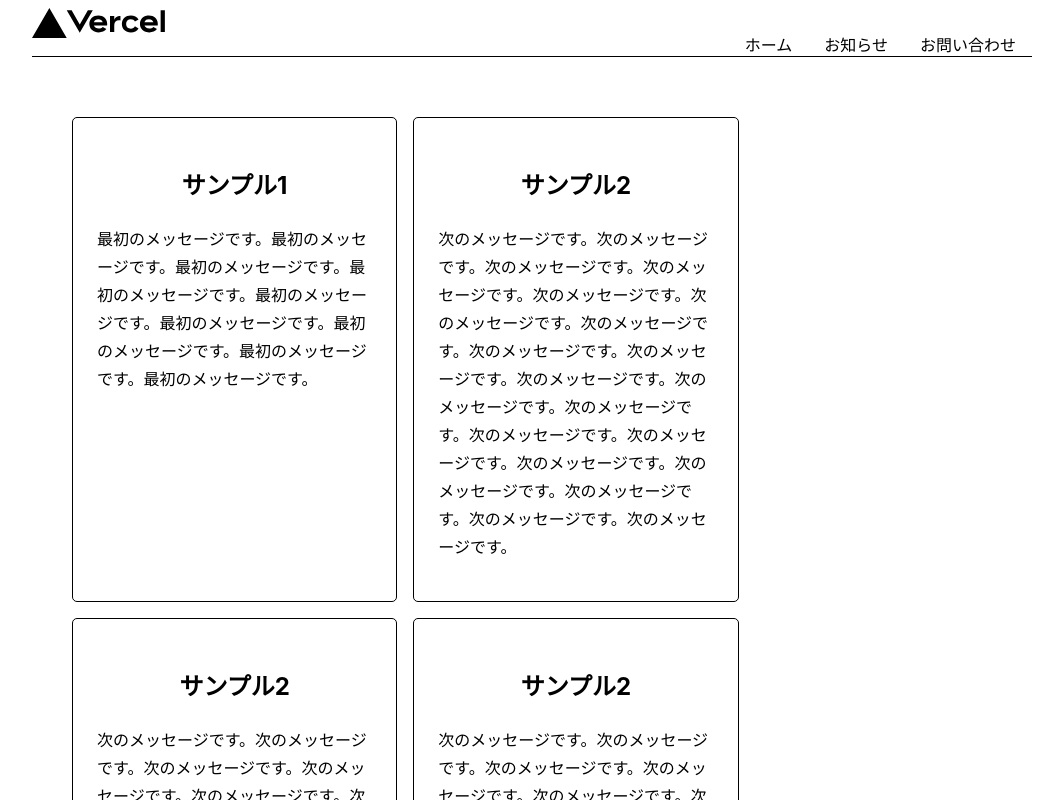
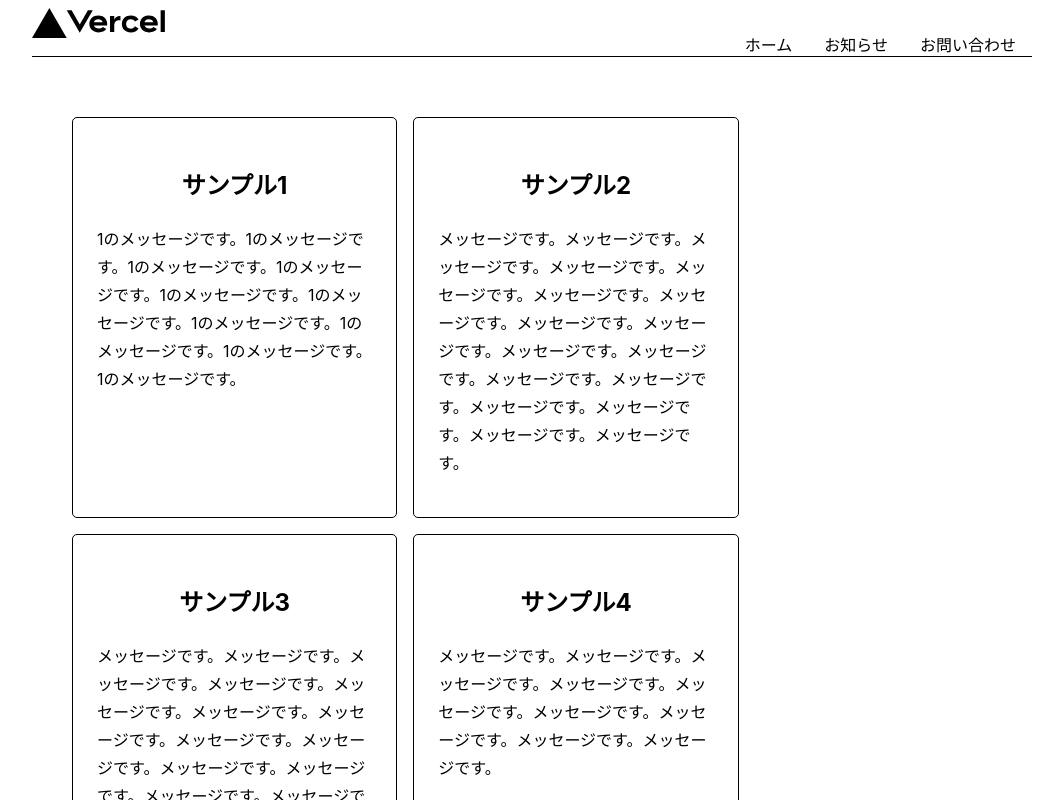
Before and after one commit to kaoiri/next-sample, a Next.js app: page / in a window 1280 px wide. Shown: the top 800 px of the page, without its empty margins (108-1154 px from the left). Built offline with nearby package versions, Linux system fonts and the light colour scheme.

Commit message:
Separate data from template and format code

```diff
--- a/components/card/Card.js
+++ b/components/card/Card.js
@@ -13,12 +13,12 @@ const Component = styled.div`
   padding: 1.5rem;
   border: 1px solid #000000;
   border-radius: 5px;
-`;
+`
 
 const Name = styled.h3`
   font-size: 1.5rem;
   text-align: center;
-`;
+`
 
 const Message = styled.p`
   margin-top: 1rem;
--- a/components/common/Sitelogo.js
+++ b/components/common/Sitelogo.js
@@ -9,10 +9,10 @@ export default function Sitelogo(props) {
 }
 
 const Component = styled.a`
-  margin: .5rem 0;
+  margin: 0.5rem 0;
 
   > img {
     width: auto;
     height: 30px;
   }
-`;
+`
--- a/components/list/Column.js
+++ b/components/list/Column.js
@@ -10,7 +10,7 @@ export default function Column({ items, children }) {
 
 const Component = styled.li`
   display: flex;
-  padding: .5rem;
+  padding: 0.5rem;
 
   &.items-3 {
     width: 33.33%;
@@ -29,4 +29,4 @@ const Component = styled.li`
       width: 100%;
     }
   }
-`;
+`
--- a/components/list/Columns.js
+++ b/components/list/Columns.js
@@ -1,16 +1,12 @@
 import styled from 'styled-components'
 
 export default function Columns({ children }) {
-  return (
-    <Component>
-      {children}
-    </Component>
-  )
+  return <Component>{children}</Component>
 }
 
 const Component = styled.ul`
   display: flex;
   flex-wrap: wrap;
-  margin: -.5rem;
+  margin: -0.5rem;
   list-style: none;
-`;
+`
--- a/components/navigation/Nav.js
+++ b/components/navigation/Nav.js
@@ -26,16 +26,15 @@ export default function Nav() {
 
 const Component = styled.nav`
   position: relative;
-`;
+`
 
 const Menu = styled.ul`
   display: flex;
   height: 100%;
   list-style: none;
-`;
+`
 
-const Item = styled.li`
-`;
+const Item = styled.li``
 
 const Link = styled.a`
   display: flex;
@@ -49,6 +48,6 @@ const Link = styled.a`
   &:hover {
     color: #ffffff;
     background-color: #000000;
-    transition-duration: .3s;
+    transition-duration: 0.3s;
   }
-`;
+`
--- /dev/null
+++ b/data/features.js
@@ -0,0 +1,27 @@
+export const features = [
+  {
+    name: 'サンプル1',
+    message:
+      '1のメッセージです。1のメッセージです。1のメッセージです。1のメッセージです。1のメッセージです。1のメッセージです。1のメッセージです。1のメッセージです。1のメッセージです。1のメッセージです。',
+  },
+  {
+    name: 'サンプル2',
+    message:
+      'メッセージです。メッセージです。メッセージです。メッセージです。メッセージです。メッセージです。メッセージです。メッセージです。メッセージです。メッセージです。メッセージです。メッセージです。メッセージです。メッセージです。メッセージです。メッセージです。メッセージです。',
+  },
+  {
+    name: 'サンプル3',
+    message:
+      'メッセージです。メッセージです。メッセージです。メッセージです。メッセージです。メッセージです。メッセージです。メッセージです。メッセージです。メッセージです。メッセージです。メッセージです。メッセージです。メッセージです。メッセージです。メッセージです。メッセージです。',
+  },
+  {
+    name: 'サンプル4',
+    message:
+      'メッセージです。メッセージです。メッセージです。メッセージです。メッセージです。メッセージです。メッセージです。メッセージです。メッセージです。',
+  },
+  {
+    name: 'サンプル5',
+    message:
+      'メッセージです。メッセージです。メッセージです。メッセージです。メッセージです。メッセージです。メッセージです。メッセージです。メッセージです。メッセージです。メッセージです。メッセージです。メッセージです。メッセージです。メッセージです。メッセージです。メッセージです。',
+  },
+]
--- a/package.json
+++ b/package.json
@@ -5,7 +5,8 @@
   "scripts": {
     "dev": "next dev -p 50080",
     "build": "next build",
-    "start": "next start"
+    "start": "next start",
+    "format": "prettier --config .prettierrc.json --write '**/*.{js, jsx, ts, tsx}'"
   },
   "dependencies": {
     "next": "10.1.2",
@@ -14,6 +15,7 @@
   },
   "devDependencies": {
     "babel-plugin-styled-components": "^1.12.0",
+    "prettier": "^2.2.1",
     "ress": "^3.0.0",
     "sass": "^1.32.8",
     "styled-components": "^5.2.3"
--- a/pages/_document.js
+++ b/pages/_document.js
@@ -9,8 +9,7 @@ export default class MyDocument extends Document {
     try {
       ctx.renderPage = () =>
         originalRenderPage({
-          enhanceApp: (App) => (props) =>
-            sheet.collectStyles(<App {...props} />),
+          enhanceApp: (App) => (props) => sheet.collectStyles(<App {...props} />),
         })
 
       const initialProps = await Document.getInitialProps(ctx)
--- a/pages/index.js
+++ b/pages/index.js
@@ -6,6 +6,8 @@ import Wrap from '../components/common/Wrap'
 import Card from '../components/card/Card'
 import Columns from '../components/list/Columns'
 import Column from '../components/list/Column'
+
+import { features } from '../data/features'
 
 export default function Home() {
   return (
@@ -26,40 +28,18 @@ export default function Home() {
       <Main>
         <Wrap>
           <Columns>
-            <Column items="3">
-              <Card
-                name="サンプル1"
-                message="最初のメッセージです。最初のメッセージです。最初のメッセージです。最初のメッセージです。最初のメッセージです。最初のメッセージです。最初のメッセージです。最初のメッセージです。最初のメッセージです。"
-              ></Card>
-            </Column>
-
-            <Column items="3">
-              <Card
-                name="サンプル2"
-                message="次のメッセージです。次のメッセージです。次のメッセージです。次のメッセージです。次のメッセージです。次のメッセージです。次のメッセージです。次のメッセージです。次のメッセージです。次のメッセージです。次のメッセージです。次のメッセージです。次のメッセージです。次のメッセージです。次のメッセージです。次のメッセージです。次のメッセージです。次のメッセージです。次のメッセージです。"
-              ></Card>
-            </Column>
-
-            <Column items="3">
-              <Card
-                name="サンプル2"
-                message="次のメッセージです。次のメッセージです。次のメッセージです。次のメッセージです。次のメッセージです。次のメッセージです。次のメッセージです。次のメッセージです。次のメッセージです。次のメッセージです。次のメッセージです。次のメッセージです。次のメッセージです。次のメッセージです。次のメッセージです。次のメッセージです。次のメッセージです。次のメッセージです。次のメッセージです。"
-              ></Card>
-            </Column>
-
-            <Column items="3">
-              <Card
-                name="サンプル2"
-                message="次のメッセージです。次のメッセージです。次のメッセージです。次のメッセージです。次のメッセージです。次のメッセージです。次のメッセージです。次のメッセージです。次のメッセージです。次のメッセージです。次のメッセージです。次のメッセージです。次のメッセージです。次のメッセージです。次のメッセージです。次のメッセージです。次のメッセージです。次のメッセージです。次のメッセージです。"
-              ></Card>
-            </Column>
+            {features.map((f) => {
+              return (
+                <Column items="3">
+                  <Card name={f.name} message={f.message}></Card>
+                </Column>
+              )
+            })}
           </Columns>
         </Wrap>
       </Main>
 
-      <MyFooter>
-        フッター
-      </MyFooter>
+      <MyFooter>フッター</MyFooter>
     </div>
   )
 }
@@ -72,7 +52,7 @@ const MyHeader = styled.header`
 
 const Main = styled.main`
   padding: 60px 0;
-`;
+`
 
 const MyFooter = styled.footer`
   padding: 3rem 0;
```
Also changed, not shown: components/common/Wrap.js (+2 -6 lines), .prettierrc.json (added), 2 other files (tests, documents, lock files or other folders).
